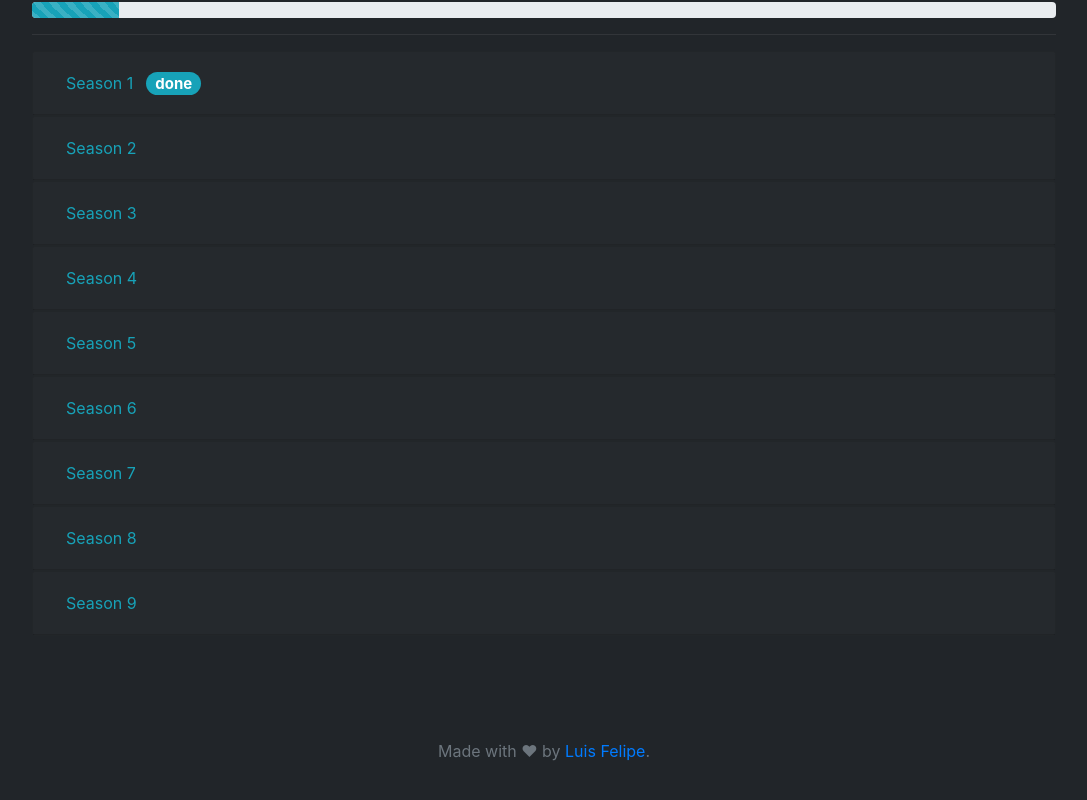
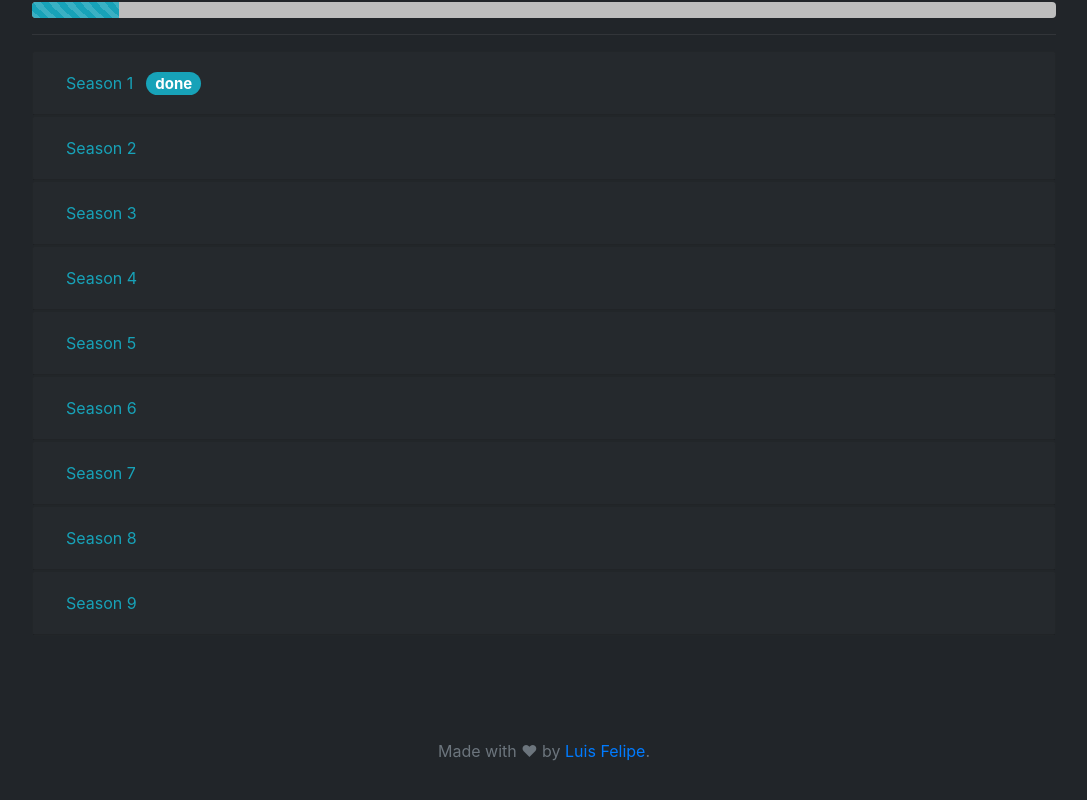
Before and after one commit to luisfelipesdn12/where-am-i-in-the-office, a plain HTML site: page index.html in a window 1280 px wide. Shown: the part 253-1053 px from the top of the page, without its empty margins (96-1183 px from the left). Drawn offline with nearby package versions, Linux system fonts and the light colour scheme.

Commit message:
Tiny adjust in bg bar color

```diff
--- a/style-dark.css
+++ b/style-dark.css
@@ -6,6 +6,10 @@ body {
 h1, h2, h3, h4, h5, h6, p, span, small {
     color: #BDBDBD;
 }
+
+.progress {
+    background-color: #BDBDBD;
+  }
 
 .card {
     background-color: rgba(255, 255, 255, 0.03);
```
